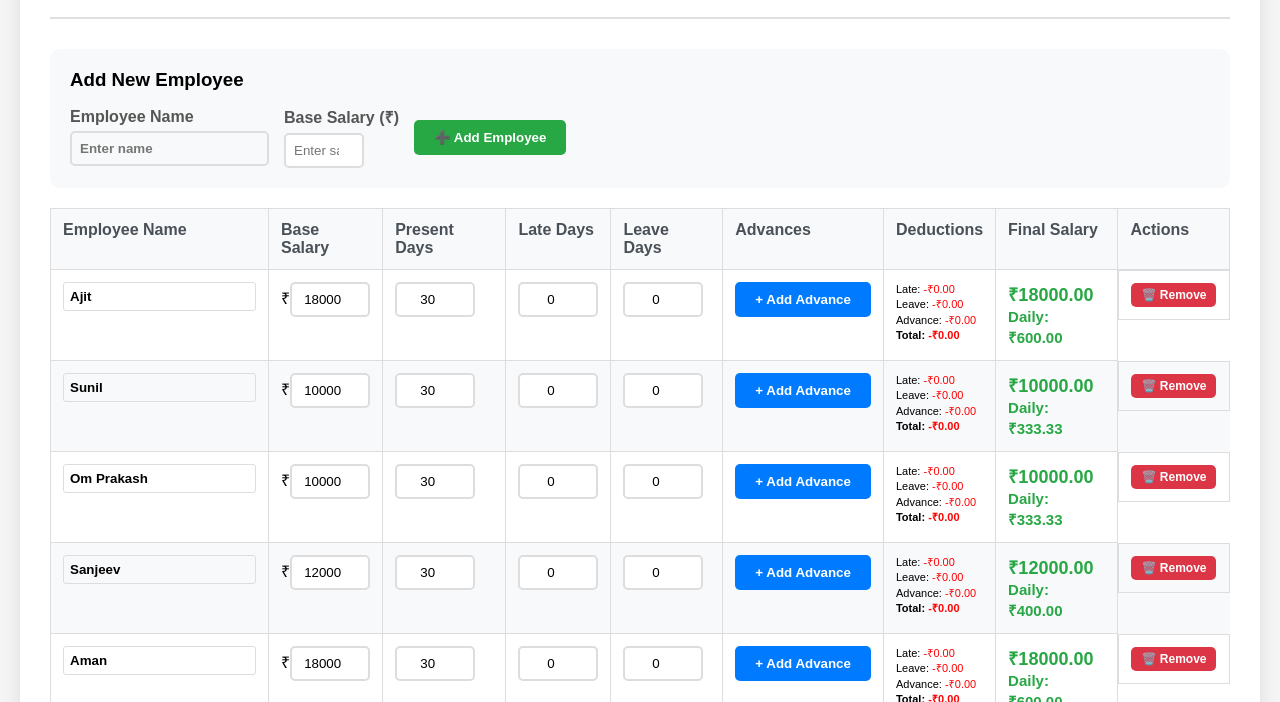
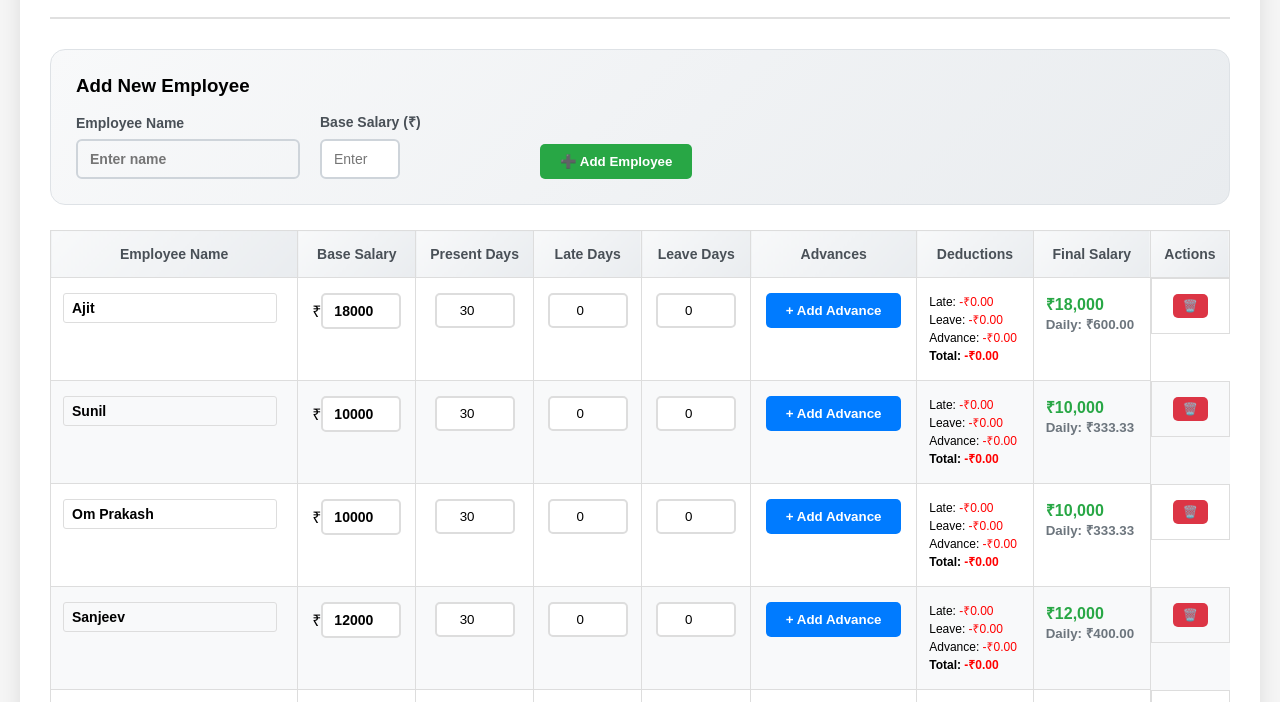
Before and after one commit to dthreegarage/salary-calculator, a plain HTML site: page index.html in a window 1280 px wide. Shown: the part 88-790 px from the top of the page. Drawn offline with Linux system fonts and the light colour scheme.

Commit message:
Update index.html

```diff
--- a/index.html
+++ b/index.html
@@ -33,17 +33,21 @@
             margin-bottom: 30px;
             border-bottom: 2px solid #e0e0e0;
             padding-bottom: 20px;
+            flex-wrap: wrap;
+            gap: 15px;
         }
 
         h1 {
             color: #333;
             font-size: 28px;
+            margin: 0;
         }
 
         .controls {
             display: flex;
             gap: 15px;
             align-items: center;
+            flex-wrap: wrap;
         }
 
         label {
@@ -60,19 +64,23 @@
         }
 
         input[type="text"] {
-            padding: 6px;
+            padding: 6px 8px;
             border: 1px solid #ddd;
             border-radius: 3px;
             background: transparent;
             font-weight: bold;
+            min-width: 120px;
+            font-size: 14px;
         }
 
         .editable-salary {
-            width: 100px;
+            width: 90px;
             text-align: right;
-            padding: 4px;
+            padding: 6px 8px;
             border: 1px solid #ddd;
             border-radius: 3px;
+            font-size: 14px;
+            font-weight: bold;
         }
 
         .btn {
@@ -102,15 +110,26 @@
 
         th, td {
             border: 1px solid #ddd;
-            padding: 12px;
+            padding: 15px 12px;
             text-align: left;
             vertical-align: top;
         }
 
         th {
-            background-color: #f8f9fa;
-            font-weight: bold;
+            background: linear-gradient(135deg, #f8f9fa 0%, #e9ecef 100%);
+            font-weight: 600;
             color: #495057;
+            text-align: center;
+            font-size: 14px;
+        }
+
+        td {
+            text-align: center;
+        }
+
+        td:first-child,
+        td:nth-child(8) {
+            text-align: left;
         }
 
         tr:nth-child(even) {
@@ -150,42 +169,74 @@
             line-height: 1.4;
         }
 
+        .employee-actions {
+            display: flex;
+            gap: 8px;
+            align-items: center;
+            justify-content: center;
+        }
+
         .final-salary {
-            font-size: 18px;
+            font-size: 16px;
             font-weight: bold;
             color: #28a745;
+            text-align: center;
         }
 
-        .employee-actions {
+        .deduction-detail {
+            font-size: 12px;
+            line-height: 1.5;
+            text-align: left;
+        }
+
+        .advance-controls {
             display: flex;
-            gap: 5px;
+            flex-direction: column;
+            gap: 8px;
             align-items: center;
         }
 
         .add-employee-section {
-            background: #f8f9fa;
-            padding: 20px;
-            border-radius: 10px;
-            margin-bottom: 20px;
+            background: linear-gradient(135deg, #f8f9fa 0%, #e9ecef 100%);
+            padding: 25px;
+            border-radius: 15px;
+            margin-bottom: 25px;
+            border: 1px solid #dee2e6;
         }
 
         .add-employee-form {
             display: flex;
-            gap: 15px;
-            align-items: center;
+            gap: 20px;
+            align-items: end;
             flex-wrap: wrap;
+            justify-content: flex-start;
         }
 
         .form-group {
             display: flex;
             flex-direction: column;
-            gap: 5px;
+            gap: 8px;
+            min-width: 200px;
+        }
+
+        .form-group label {
+            font-size: 14px;
+            color: #495057;
+            font-weight: 600;
         }
 
         .form-group input {
-            padding: 8px;
-            border: 2px solid #ddd;
-            border-radius: 5px;
+            padding: 10px 12px;
+            border: 2px solid #ced4da;
+            border-radius: 6px;
+            font-size: 14px;
+            transition: border-color 0.3s ease;
+        }
+
+        .form-group input:focus {
+            outline: none;
+            border-color: #007bff;
+            box-shadow: 0 0 0 0.2rem rgba(0,123,255,.25);
         }
 
         .summary {
@@ -310,34 +361,55 @@
         var advanceData = {};
         var nextEmployeeId = 1;
 
-        // Data persistence functions (In production, replace with localStorage)
+        // Data persistence functions
         function saveData() {
-            // In a real environment, you would use localStorage here:
-            // localStorage.setItem('salaryCalculatorData', JSON.stringify({
-            //     employees: employees,
-            //     attendanceData: attendanceData,
-            //     advanceData: advanceData,
-            //     nextEmployeeId: nextEmployeeId
-            // }));
+            try {
+                var dataToSave = {
+                    employees: employees,
+                    attendanceData: attendanceData,
+                    advanceData: advanceData,
+                    nextEmployeeId: nextEmployeeId,
+                    workingDays: document.getElementById('workingDays').value
+                };
 
-            showSaveIndicator();
+                // For this environment, we'll use a global variable to simulate localStorage
+                window.salaryCalculatorData = JSON.stringify(dataToSave);
+
+                // In a real browser environment, this would be:
+                // localStorage.setItem('salaryCalculatorData', JSON.stringify(dataToSave));
+
+                showSaveIndicator();
+            } catch (e) {
+                console.log('Error saving data:', e);
+            }
         }
 
         function loadData() {
-            // In a real environment, you would use localStorage here:
-            // var savedData = localStorage.getItem('salaryCalculatorData');
-            // if (savedData) {
-            //     var data = JSON.parse(savedData);
-            //     employees = data.employees || [];
-            //     attendanceData = data.attendanceData || {};
-            //     advanceData = data.advanceData || {};
-            //     nextEmployeeId = data.nextEmployeeId || 1;
-            // } else {
-            //     initDefaultData();
-            // }
+            try {
+                // For this environment, check global variable first
+                var savedData = window.salaryCalculatorData;
 
-            // For demo purposes, initialize with default data
-            initDefaultData();
+                // In a real browser environment, this would be:
+                // var savedData = localStorage.getItem('salaryCalculatorData');
+
+                if (savedData) {
+                    var data = JSON.parse(savedData);
+                    employees = data.employees || [];
+                    attendanceData = data.attendanceData || {};
+                    advanceData = data.advanceData || {};
+                    nextEmployeeId = data.nextEmployeeId || 1;
+
+                    // Restore working days if saved
+                    if (data.workingDays) {
+                        document.getElementById('workingDays').value = data.workingDays;
+                    }
+                } else {
+                    initDefaultData();
+                }
+            } catch (e) {
+                console.log('Error loading data:', e);
+                initDefaultData();
+            }
         }
 
         function initDefaultData() {
@@ -510,19 +582,19 @@
 
                 var row = document.createElement('tr');
 
-                // Build advances HTML
-                var advancesHtml = '<button class="btn btn-blue" onclick="addAdvance(' + emp.id + ')">+ Add Advance</button><div class="advance-list">';
+                // Build advances HTML with better alignment
+                var advancesHtml = '<div class="advance-controls"><button class="btn btn-blue" onclick="addAdvance(' + emp.id + ')">+ Add Advance</button><div class="advance-list">';
                 for (var j = 0; j < advances.length; j++) {
                     var adv = advances[j];
                     advancesHtml += '<div class="advance-item">' +
                         '<div><strong>₹' + adv.amount + '</strong><br>' + adv.date + '</div>' +
                         '<button class="btn btn-red" onclick="removeAdvance(' + emp.id + ',' + adv.id + ')">×</button></div>';
                 }
-                advancesHtml += '</div>';
+                advancesHtml += '</div></div>';
 
                 row.innerHTML =
                     '<td><input type="text" value="' + emp.name + '" onchange="updateEmployeeName(' + emp.id + ', this.value)" onblur="updateEmployeeName(' + emp.id + ', this.value)"></td>' +
-                    '<td>₹<input type="number" class="editable-salary" value="' + emp.salary + '" onchange="updateEmployeeSalary(' + emp.id + ', this.value)" min="0"></td>' +
+                    '<td><div style="display: flex; align-items: center; justify-content: center;">₹<input type="number" class="editable-salary" value="' + emp.salary + '" onchange="updateEmployeeSalary(' + emp.id + ', this.value)" min="0"></div></td>' +
                     '<td><input type="number" class="input-small" value="' + attendance.present + '" onchange="updateAttendance(' + emp.id + ',\'present\',this.value)" min="0"></td>' +
                     '<td><input type="number" class="input-small" value="' + attendance.late + '" onchange="updateAttendance(' + emp.id + ',\'late\',this.value)" min="0"></td>' +
                     '<td><input type="number" class="input-small" value="' + attendance.leave + '" onchange="updateAttendance(' + emp.id + ',\'leave\',this.value)" min="0"></td>' +
@@ -533,8 +605,8 @@
                         'Advance: <span style="color:red">-₹' + calc.totalAdvances + '</span><br>' +
                         '<strong>Total: <span style="color:red">-₹' + calc.totalDeductions + '</span></strong>' +
                     '</td>' +
-                    '<td class="final-salary">₹' + calc.finalSalary + '<br><small>Daily: ₹' + calc.dailyRate + '</small></td>' +
-                    '<td class="employee-actions"><button class="btn btn-red" onclick="removeEmployee(' + emp.id + ')">🗑️ Remove</button></td>';
+                    '<td class="final-salary">₹' + parseFloat(calc.finalSalary).toLocaleString() + '<br><small style="color:#6c757d;">Daily: ₹' + calc.dailyRate + '</small></td>' +
+                    '<td class="employee-actions"><button class="btn btn-red" onclick="removeEmployee(' + emp.id + ')" title="Remove Employee">🗑️</button></td>';
 
                 tbody.appendChild(row);
             }
```
